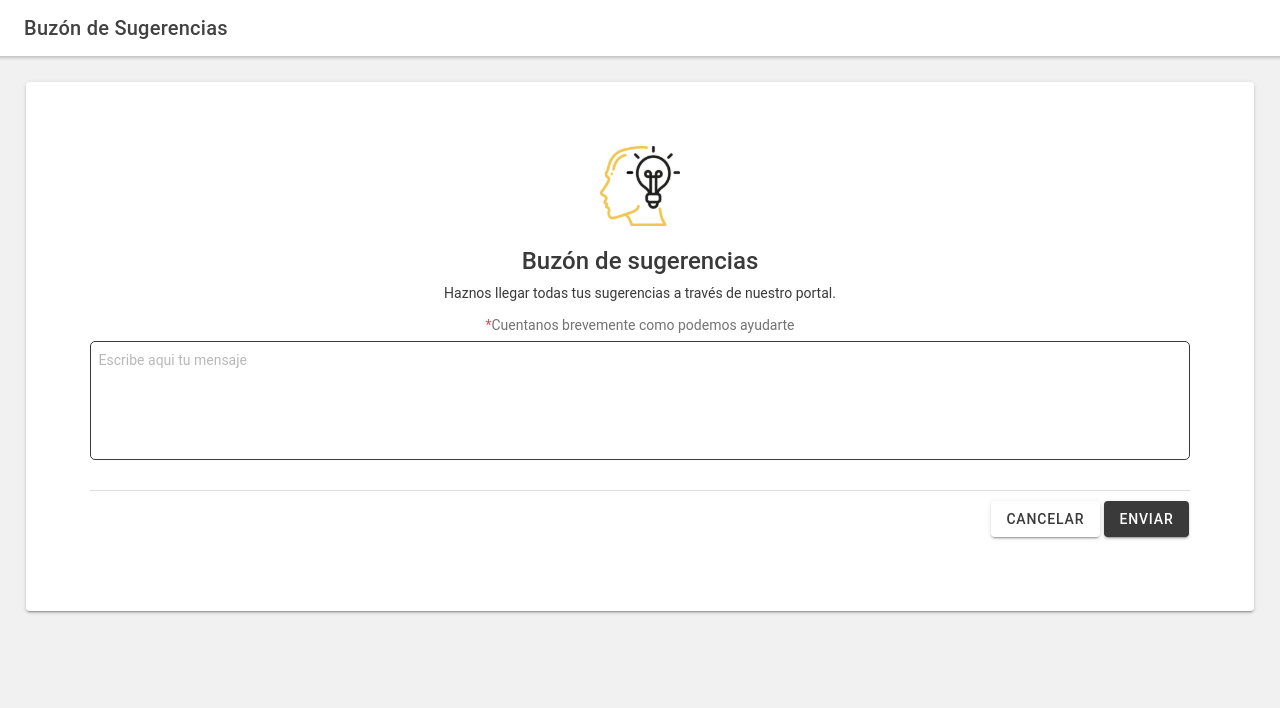
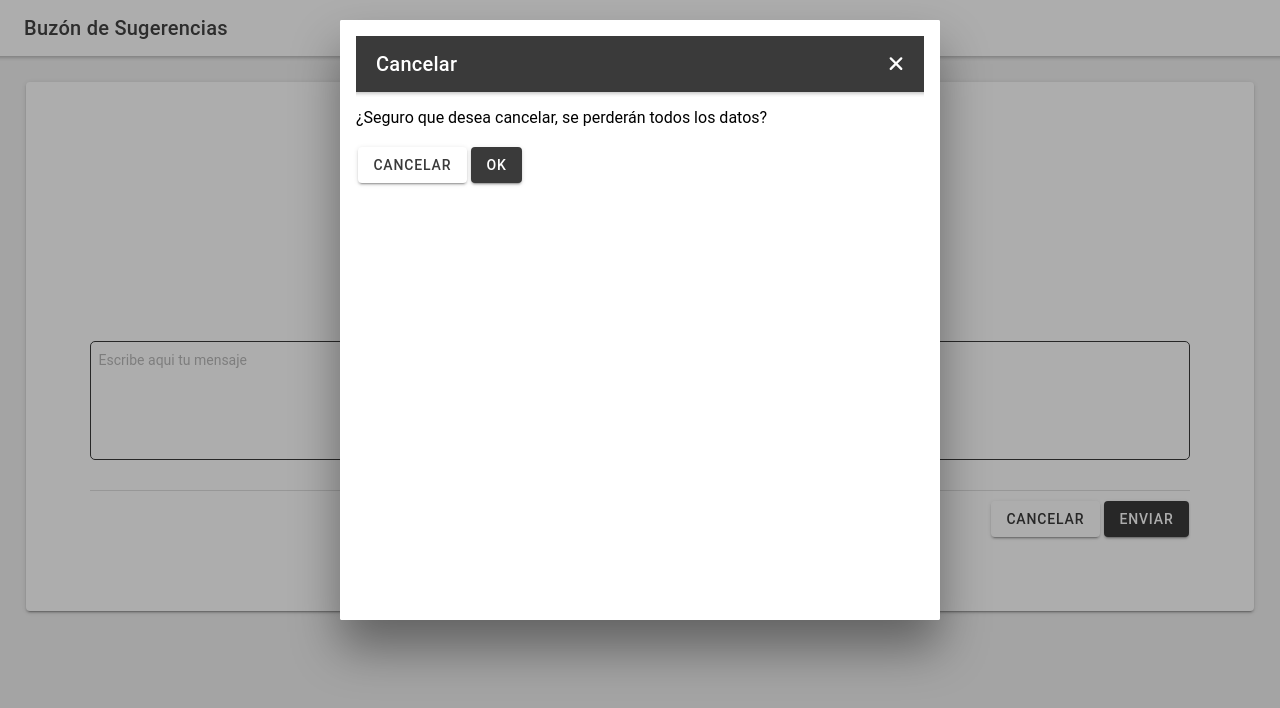
Before and after one commit to JoseMGMurcia/provBuilt, a React (Create React App) app: page /mailbox in a window 1280 px wide. Both pictures are taken after a click on the element "CANCELAR". Shown: the top 708 px of the page. Built offline with nearby package versions, Linux system fonts and the light colour scheme.

Commit message:
Added ModalConfirmClass and added it to every cancel button

```diff
--- /dev/null
+++ b/src/components/Modal.css
@@ -0,0 +1,3 @@
+ion-modal {
+  padding: 25% 5% 87% 5%;
+}
--- /dev/null
+++ b/src/components/ModalConfirm.tsx
@@ -0,0 +1,56 @@
+import React, { useState } from 'react';
+import { IonButton, IonContent, IonHeader, IonToolbar, IonTitle, IonButtons, IonIcon, IonCard } from '@ionic/react';
+import './Modal.css';
+
+
+type ModalProps = {
+    closeAction: Function;
+    okAction: Function;
+    mainText: string;
+    title: string;
+  }
+
+class ModalConfirm extends React.Component<ModalProps> {
+
+   render() {
+       return <>
+
+      <IonContent className="ion-padding">
+        <IonHeader>
+            <IonToolbar color="primary">
+            <IonTitle>{this.props.title}</IonTitle>
+            <IonButtons slot="end">
+                <IonButton onClick={() => this.props.closeAction()}>
+                <IonIcon name="close" slot="icon-only"></IonIcon>
+                </IonButton>
+            </IonButtons>
+            </IonToolbar>
+        </IonHeader>
+            <p>{this.props.mainText}</p>
+                <IonButton color="tertiary" onClick={() => this.props.closeAction()}>CANCELAR</IonButton>
+                <IonButton color="primary"onClick={() => this.props.okAction()}>OK</IonButton>
+      </IonContent>
+       </>
+   }
+}
+export default ({closeAction, okAction, text, title}: { closeAction: Function, okAction: Function, text: string, title: string }) => (
+    <ModalConfirm closeAction={closeAction} okAction={okAction} mainText={text} title={title}>
+    </ModalConfirm>
+)
+
+
+// export const ModalConfirm: React.FC = () => {
+//   const [showModal, setShowModal] = useState(false);
+
+//   return (
+//     <IonContent>
+//       <IonModal
+//         isOpen={showModal}
+//         swipeToClose={true}>
+//         <p>This is modal content</p>
+//         <IonButton onClick={() => setShowModal(false)}>Close Modal</IonButton>
+//       </IonModal>
+//       <IonButton onClick={() => setShowModal(true)}>Show Modal</IonButton>
+//     </IonContent>
+//   );
+// };
--- a/src/pages/AdministrativeProcedure.tsx
+++ b/src/pages/AdministrativeProcedure.tsx
@@ -1,13 +1,22 @@
-import React from "react";
+import React, { useState } from "react";
+import { useHistory } from 'react-router-dom';
 import { defineCustomElements } from '@ionic/pwa-elements/loader';
 import {IonContent, IonPage, IonHeader, IonToolbar, IonTitle, IonText, IonLabel, IonCard,
-        IonTextarea, IonButton, IonButtons, IonBackButton, IonItemDivider } from "@ionic/react";
+        IonTextarea, IonButton, IonButtons, IonBackButton, IonItemDivider, IonModal } from "@ionic/react";
 import './SupporPage.css';
+import ModalConfirm from '../components/ModalConfirm';
 
 
 defineCustomElements(window);
 
 const AdministrativeProcedure: React.FC = () => {
+
+  const [showModal, setShowModal] = useState(false);
+  const history = useHistory();
+
+  async function closeDialog() {
+    await setShowModal(false);
+  }
     return (
       <IonPage>
       <IonHeader>
@@ -19,6 +28,15 @@ const AdministrativeProcedure: React.FC = () => {
         </IonToolbar>
       </IonHeader>
       <IonContent fullscreen color="dark" className="ion-text-center">
+
+      <IonModal isOpen={showModal} onDidDismiss={() => setShowModal(false)}>
+        <ModalConfirm
+            closeAction={closeDialog}
+            okAction ={() => {setShowModal(false); history.push('/')}}
+            text="¿Seguro que desea cancelar, se perderán todos los datos?"
+            title="Cancelar"/>
+      </IonModal>
+
       <IonCard>
       <img src="/assets/images/administrative-procedure.svg" alt="Administrative procedure"/>
         <IonText color="primary"><h2>Gestión administrativa</h2></IonText>
@@ -35,7 +53,7 @@ const AdministrativeProcedure: React.FC = () => {
         <IonItemDivider/>
 
          <IonToolbar>
-          <IonButton slot="end" color="tertiary">CANCELAR</IonButton>
+         <IonButton slot="end" color="tertiary" onClick={() => setShowModal(true)}>CANCELAR</IonButton>
           <IonButton slot="end" color="primary">ENVIAR</IonButton>
          </IonToolbar>
         </IonCard>
--- a/src/pages/Mailbox.tsx
+++ b/src/pages/Mailbox.tsx
@@ -1,13 +1,22 @@
-import React from "react";
+import React, { useState } from "react";
+import { useHistory } from 'react-router-dom';
 import { defineCustomElements } from '@ionic/pwa-elements/loader';
 import {IonContent, IonPage, IonHeader, IonToolbar, IonTitle, IonText, IonLabel, IonCard,
-  IonTextarea, IonButton, IonButtons, IonBackButton, IonItemDivider } from "@ionic/react";
+  IonTextarea, IonButton, IonButtons, IonBackButton, IonItemDivider, IonModal, IonBackdrop } from "@ionic/react";
 import './SupporPage.css';
+import ModalConfirm from '../components/ModalConfirm';
 
 
 defineCustomElements(window);
 
 const Mailbox: React.FC = () => {
+  const [showModal, setShowModal] = useState(false);
+  const history = useHistory();
+
+  async function closeDialog() {
+    await setShowModal(false);
+  }
+
     return (
       <IonPage>
       <IonHeader>
@@ -19,6 +28,14 @@ const Mailbox: React.FC = () => {
         </IonToolbar>
       </IonHeader>
       <IonContent fullscreen color="dark" className="ion-text-center">
+
+      <IonModal isOpen={showModal} onDidDismiss={() => setShowModal(false)}>
+        <ModalConfirm
+            closeAction={closeDialog}
+            okAction ={() => {setShowModal(false); history.push('/')}}
+            text="¿Seguro que desea cancelar, se perderán todos los datos?"
+            title="Cancelar"/>
+      </IonModal>
 
       <IonCard>
         <img src="/assets/images/mailbox-suggestions.svg" alt="Mailbox Suggestions"/>
@@ -36,7 +53,7 @@ const Mailbox: React.FC = () => {
         <IonItemDivider/>
 
          <IonToolbar>
-          <IonButton slot="end" color="tertiary">CANCELAR</IonButton>
+          <IonButton slot="end" color="tertiary" onClick={() => setShowModal(true)}>CANCELAR</IonButton>
           <IonButton slot="end" color="primary">ENVIAR</IonButton>
          </IonToolbar>
 
--- a/src/pages/Rights.tsx
+++ b/src/pages/Rights.tsx
@@ -1,15 +1,21 @@
-import React from "react";
+import React, { useState } from "react";
+import { useHistory } from 'react-router-dom';
 import { defineCustomElements } from '@ionic/pwa-elements/loader';
 import {IonContent, IonPage, IonHeader, IonToolbar, IonTitle, IonText, IonLabel, IonCard,
-         IonTextarea, IonButton, IonButtons, IonBackButton, IonItemDivider, IonImg } from "@ionic/react";
-import { useHistory } from 'react-router-dom';
+         IonTextarea, IonButton, IonButtons, IonBackButton, IonItemDivider, IonImg, IonModal } from "@ionic/react";
+import ModalConfirm from '../components/ModalConfirm';
 
 
 defineCustomElements(window);
 
 const Rights: React.FC = () => {
 
+  const [showModal, setShowModal] = useState(false);
   const history = useHistory();
+
+  async function closeDialog() {
+    await setShowModal(false);
+  }
 
     return (
         <IonPage>
@@ -23,7 +29,13 @@ const Rights: React.FC = () => {
       </IonHeader>
       <IonContent fullscreen color="dark" className="ion-text-center">
 
-
+      <IonModal isOpen={showModal} onDidDismiss={() => setShowModal(false)}>
+        <ModalConfirm
+            closeAction={closeDialog}
+            okAction ={() => {setShowModal(false); history.push('/')}}
+            text="¿Seguro que desea cancelar, se perderán todos los datos?"
+            title="Cancelar"/>
+      </IonModal>
 
         <IonImg src="/assets/images/rights-and-warranty.svg" alt="Mailbox Suggestions"/>
         <IonText color="primary"><h2>Derechos y garantía</h2></IonText>
@@ -37,7 +49,7 @@ const Rights: React.FC = () => {
               el pago total o el pago del primer plazo si ésta es la forma elegida.
         </h6></IonText>
           <IonButton color="primary"onClick={() => {history.push("/rigths/withdrawal")}}>DERECHO DE DESISTIMIENTO</IonButton>
-          <br/><IonText color="primary">Puedes revisar los requisitos <a href="">aqui</a></IonText><br/>
+          <br/><IonText color="primary" className="ion-margin-top">Puedes revisar los requisitos <a href="">aqui</a></IonText><br/>
       </IonCard>
       <IonCard>
         <IonText color="primary"><h3>Garantía de resultados</h3></IonText>
@@ -60,7 +72,7 @@ const Rights: React.FC = () => {
         <IonItemDivider/>
 
          <IonToolbar>
-          <IonButton slot="end" color="tertiary">CANCELAR</IonButton>
+         <IonButton slot="end" color="tertiary" onClick={() => setShowModal(true)}>CANCELAR</IonButton>
           <IonButton slot="end" color="primary">ENVIAR</IonButton>
          </IonToolbar>
 
--- a/src/pages/StudentAttention.tsx
+++ b/src/pages/StudentAttention.tsx
@@ -1,13 +1,23 @@
-import React from "react";
+import React, { useState } from "react";
+import { useHistory } from 'react-router-dom';
 import { defineCustomElements } from '@ionic/pwa-elements/loader';
 import {IonContent, IonPage, IonHeader, IonToolbar, IonTitle, IonText, IonLabel, IonCard,
-        IonTextarea, IonButton, IonButtons, IonBackButton, IonItemDivider } from "@ionic/react";
+        IonTextarea, IonButton, IonButtons, IonBackButton, IonItemDivider, IonModal } from "@ionic/react";
 import './SupporPage.css';
+import ModalConfirm from '../components/ModalConfirm';
 
 
 defineCustomElements(window);
 
 const StudentAttention: React.FC = () => {
+
+   const [showModal, setShowModal] = useState(false);
+    const history = useHistory();
+
+    async function closeDialog() {
+      await setShowModal(false);
+    }
+
     return (
       <IonPage>
       <IonHeader>
@@ -19,6 +29,15 @@ const StudentAttention: React.FC = () => {
         </IonToolbar>
       </IonHeader>
       <IonContent fullscreen color="dark" className="ion-text-center">
+
+      <IonModal isOpen={showModal} onDidDismiss={() => setShowModal(false)}>
+        <ModalConfirm
+            closeAction={closeDialog}
+            okAction ={() => {setShowModal(false); history.push('/')}}
+            text="¿Seguro que desea cancelar, se perderán todos los datos?"
+            title="Cancelar"/>
+      </IonModal>
+
       <IonCard>
       <img src="/assets/images/attention-to-the-student.svg" alt="Attention to the student"/>
         <IonText color="primary"><h2>Atención al alumno</h2></IonText>
@@ -35,7 +54,7 @@ const StudentAttention: React.FC = () => {
         <IonItemDivider/>
 
          <IonToolbar>
-          <IonButton slot="end" color="tertiary">CANCELAR</IonButton>
+         <IonButton slot="end" color="tertiary" onClick={() => setShowModal(true)}>CANCELAR</IonButton>
           <IonButton slot="end" color="primary">ENVIAR</IonButton>
          </IonToolbar>
         </IonCard>
--- a/src/pages/WebSupport.tsx
+++ b/src/pages/WebSupport.tsx
@@ -1,13 +1,22 @@
-import React from "react";
+import React, { useState } from "react";
+import { useHistory } from 'react-router-dom';
 import { defineCustomElements } from '@ionic/pwa-elements/loader';
 import {IonContent, IonPage, IonHeader, IonToolbar, IonTitle, IonText, IonLabel, IonList, IonRadioGroup, IonListHeader, IonItem,
-  IonRadio, IonTextarea, IonItemDivider, IonButton, IonCard, IonButtons, IonBackButton} from "@ionic/react";
-  import './SupporPage.css';
+  IonRadio, IonTextarea, IonItemDivider, IonButton, IonCard, IonButtons, IonBackButton, IonModal} from "@ionic/react";
+import './SupporPage.css';
+import ModalConfirm from '../components/ModalConfirm';
+
 
 
 defineCustomElements(window);
 
 const WebSupport: React.FC = () => {
+  const [showModal, setShowModal] = useState(false);
+  const history = useHistory();
+
+  async function closeDialog() {
+    await setShowModal(false);
+  }
     return (
       <IonPage>
       <IonHeader>
@@ -20,6 +29,14 @@ const WebSupport: React.FC = () => {
       </IonHeader>
 
       <IonContent fullscreen color="dark" className="ion-text-center">
+
+      <IonModal isOpen={showModal} onDidDismiss={() => setShowModal(false)}>
+        <ModalConfirm
+            closeAction={closeDialog}
+            okAction ={() => {setShowModal(false); history.push('/')}}
+            text="¿Seguro que desea cancelar, se perderán todos los datos?"
+            title="Cancelar"/>
+      </IonModal>
 
       <IonCard>
       <img src="/assets/images/web-support.svg" alt="Mailbox Suggestions"/>
@@ -79,7 +96,7 @@ const WebSupport: React.FC = () => {
          <IonItemDivider/>
          <IonToolbar>
 
-          <IonButton slot="end" color="tertiary">CANCELAR</IonButton>
+         <IonButton slot="end" color="tertiary" onClick={() => setShowModal(true)}>CANCELAR</IonButton>
           <IonButton slot="end" color="primary">ENVIAR</IonButton>
          </IonToolbar>
         </IonCard>
```
